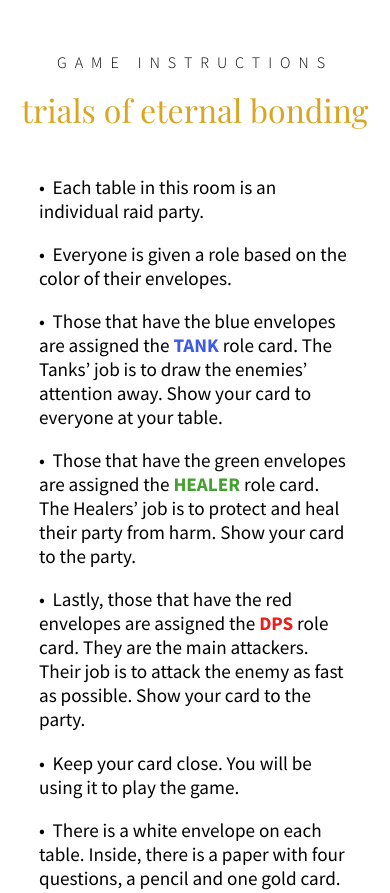
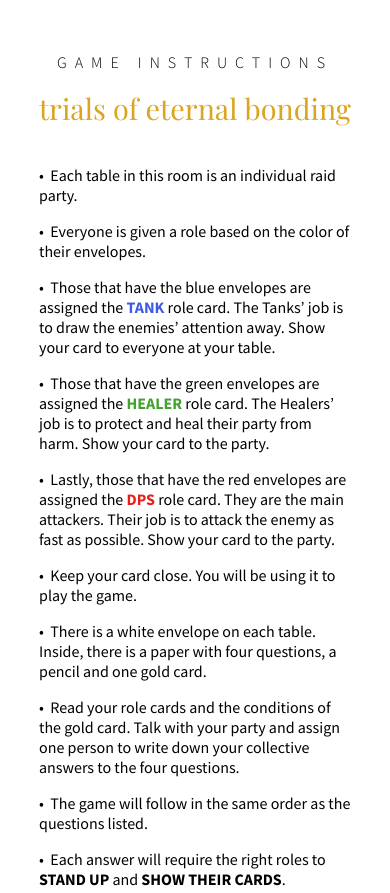
Before and after one commit to MuEnLi/wallyandemily.github.io, a plain HTML site: page game-instructions.html in a window 390 px wide. Shown: the top 893 px of the page. Drawn offline with nearby package versions, Linux system fonts and the light colour scheme; a web font is replaced by a local one.

Commit message:
Font changes to mobile

```diff
--- a/css/instructions.css
+++ b/css/instructions.css
@@ -110,10 +110,10 @@ Created by : MuEnLi
 
   @media screen and (max-width: 500px) {
     h1 {
-      font-size: 2rem;
+      font-size: 1.8rem;
     }
 
     p{
-      font-size: 1.2rem;
+      font-size: 1rem;
     }
   }
```
